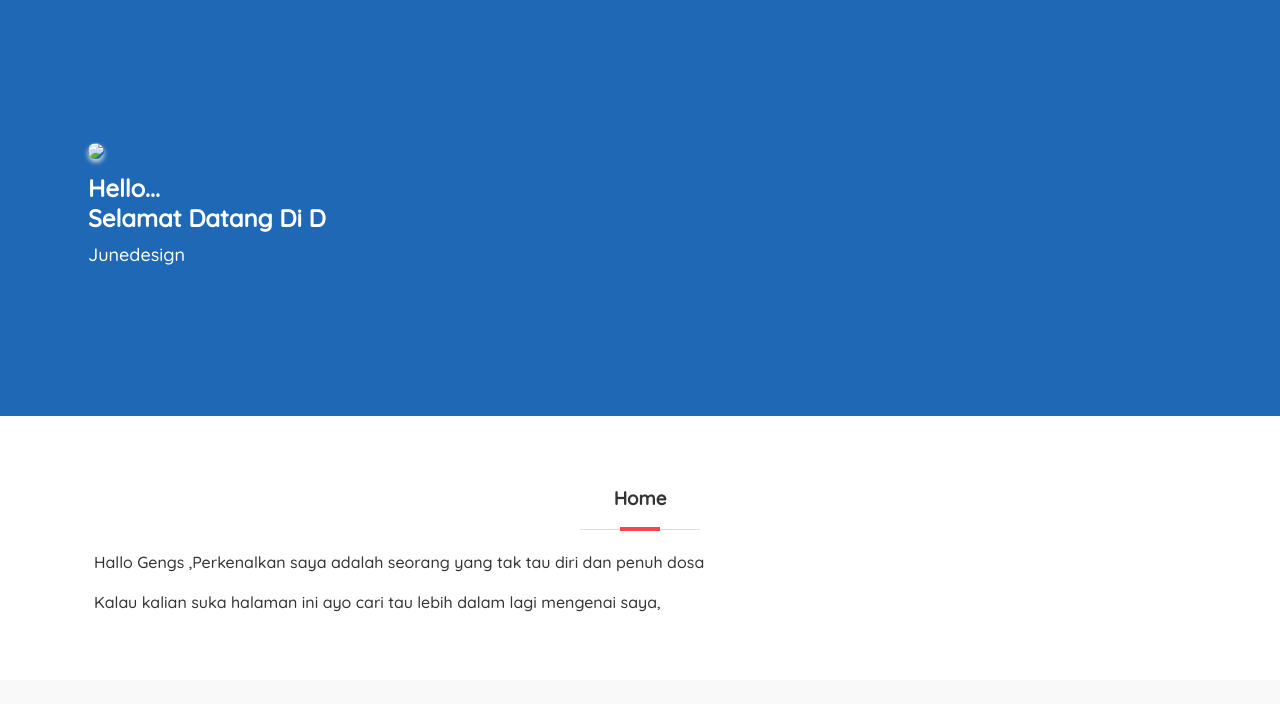
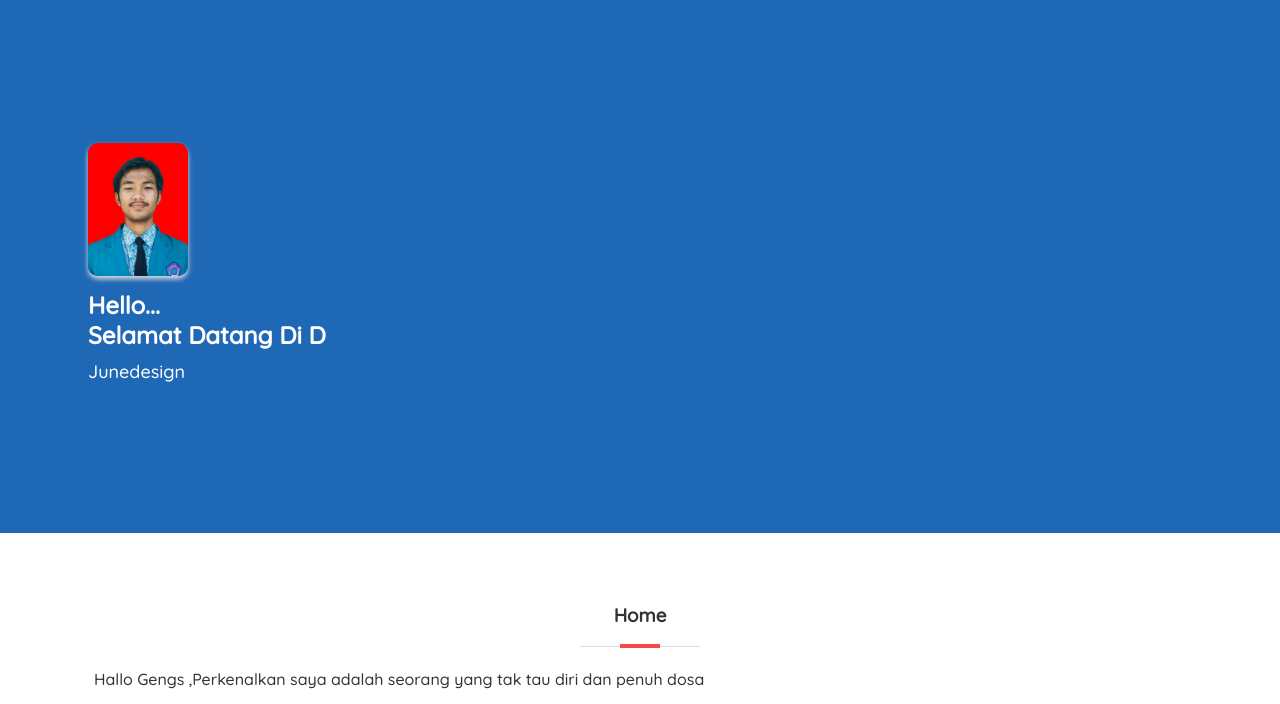
Before and after one commit to Ardijunaedin/MyPortfolio, a plain HTML site: page index.html in a window 1280 px wide. Shown: the part 77-781 px from the top of the page. Drawn offline with Linux system fonts and the light colour scheme.

Commit message:
Update index.html

```diff
--- a/index.html
+++ b/index.html
@@ -41,7 +41,7 @@
 		<section class="banner">
 			<div class="container">
 				<div class="banner-left">
-					<img src="img/uuned.jpg">
+					<img src="img/uunet.jpg">
 					<h2>Hello...<br>
 						Selamat Datang Di <span class="efek-ngetik"></span></h2>
 					<p>Junedesign</p>
```
